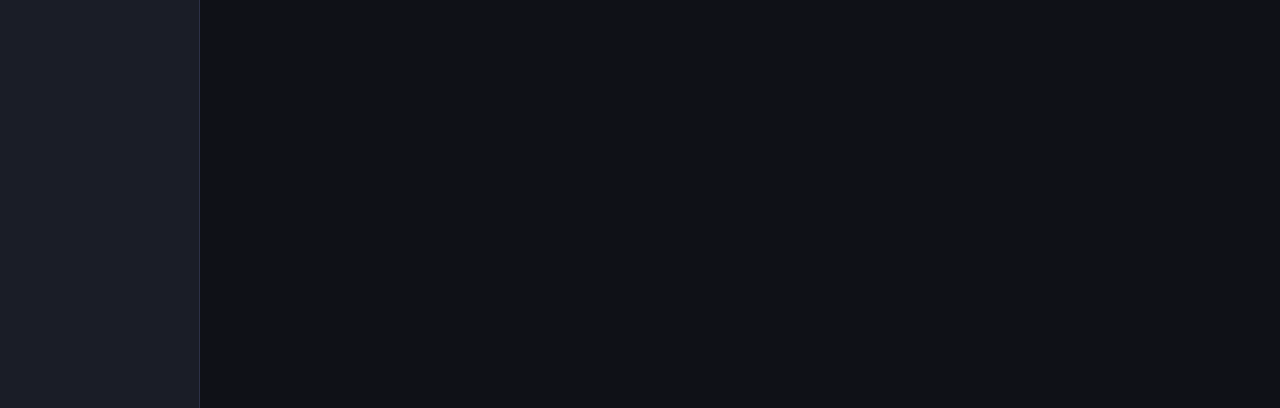
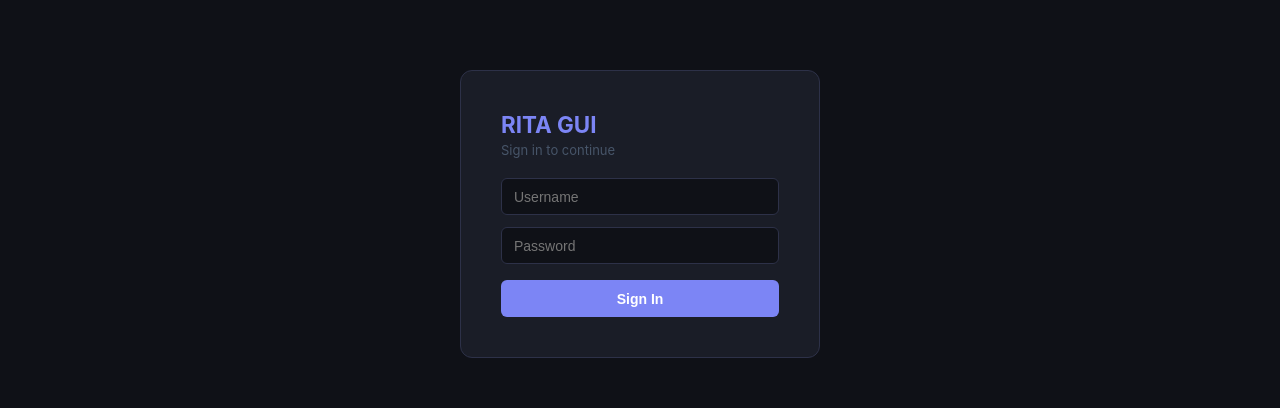
Before and after one commit to teehootchens/PRSM, a React (Vite) app in the folder frontend/: page / in a window 1280 px wide. Shown: the part 186-594 px from the top of the page. Built offline with nearby package versions, Linux system fonts and the light colour scheme; no server answers.

Commit message:
feat: add login page and auth context

```diff
--- a/frontend/src/App.jsx
+++ b/frontend/src/App.jsx
@@ -1,16 +1,38 @@
 import { BrowserRouter, Routes, Route, NavLink } from 'react-router-dom'
+import { AuthProvider, useAuth } from './AuthContext'
 import Beaconing from './pages/Beaconing.jsx'
+import Login from './pages/Login.jsx'
 import './App.css'
 
-export default function App() {
+function Shell() {
+  const { credentials, logout } = useAuth()
+
+  if (!credentials) return <Login />
+
   return (
-    <BrowserRouter>
     <div className="app">
       <nav className="sidebar">
         <div className="logo">RITA GUI</div>
         <NavLink to="/" end className={({ isActive }) => isActive ? 'nav-link active' : 'nav-link'}>
           Beaconing
         </NavLink>
+        <div style={{ marginTop: 'auto', paddingTop: '1rem', borderTop: '1px solid #2d3148' }}>
+          <button
+            onClick={logout}
+            style={{
+              background: 'none',
+              border: 'none',
+              color: '#475569',
+              cursor: 'pointer',
+              fontSize: 13,
+              padding: '0.4rem 0',
+              width: '100%',
+              textAlign: 'left',
+            }}
+          >
+            Sign out
+          </button>
+        </div>
       </nav>
       <main className="content">
         <Routes>
@@ -18,6 +40,15 @@ export default function App() {
         </Routes>
       </main>
     </div>
-    </BrowserRouter>
   )
 }
+
+export default function App() {
+  return (
+    <AuthProvider>
+      <BrowserRouter>
+        <Shell />
+      </BrowserRouter>
+    </AuthProvider>
+  )
+}
--- /dev/null
+++ b/frontend/src/AuthContext.jsx
@@ -0,0 +1,23 @@
+import { createContext, useContext, useState } from 'react'
+
+const AuthContext = createContext(null)
+
+export function AuthProvider({ children }) {
+  const [credentials, setCredentials] = useState(null)
+
+  const login = (username, password) => {
+    setCredentials({ username, password })
+  }
+
+  const logout = () => setCredentials(null)
+
+  return (
+    <AuthContext.Provider value={{ credentials, login, logout }}>
+      {children}
+    </AuthContext.Provider>
+  )
+}
+
+export function useAuth() {
+  return useContext(AuthContext)
+}
--- a/frontend/src/pages/Beaconing.jsx
+++ b/frontend/src/pages/Beaconing.jsx
@@ -7,9 +7,7 @@ import {
   flexRender,
 } from '@tanstack/react-table'
 import axios from 'axios'
-
-const API = import.meta.env.VITE_API_BASE || ''
-const AUTH = { auth: { username: 'admin', password: 'changeme' } }
+import { useAuth } from '../AuthContext'
 
 function ScoreBadge({ value }) {
   const pct = Math.round((value || 0) * 100)
@@ -30,6 +28,9 @@ function ScoreBadge({ value }) {
 }
 
 export default function Beaconing() {
+  const { credentials } = useAuth()
+  const auth = { auth: credentials }
+
   const [datasets, setDatasets] = useState([])
   const [dataset, setDataset] = useState('')
   const [data, setData] = useState([])
@@ -39,7 +40,7 @@ export default function Beaconing() {
   const [globalFilter, setGlobalFilter] = useState('')
 
   useEffect(() => {
-    axios.get(`${API}/api/datasets`, AUTH)
+    axios.get('/api/datasets', auth)
       .then(r => {
         setDatasets(r.data.datasets)
         if (r.data.datasets.length > 0) setDataset(r.data.datasets[0])
@@ -51,7 +52,7 @@ export default function Beaconing() {
     if (!dataset) return
     setLoading(true)
     setError(null)
-    axios.get(`${API}/api/beaconing`, { ...AUTH, params: { dataset, limit: 500 } })
+    axios.get('/api/beaconing', { ...auth, params: { dataset, limit: 500 } })
       .then(r => setData(r.data.results))
       .catch(() => setError('Failed to load beaconing data'))
       .finally(() => setLoading(false))
--- /dev/null
+++ b/frontend/src/pages/Login.jsx
@@ -0,0 +1,120 @@
+import { useState } from 'react'
+import { useAuth } from '../AuthContext'
+
+export default function Login() {
+  const { login } = useAuth()
+  const [username, setUsername] = useState('')
+  const [password, setPassword] = useState('')
+  const [error, setError] = useState(null)
+  const [loading, setLoading] = useState(false)
+
+  const handleSubmit = async (e) => {
+    e.preventDefault()
+    setLoading(true)
+    setError(null)
+    try {
+      const res = await fetch('/api/datasets', {
+        headers: {
+          'Authorization': 'Basic ' + btoa(`${username}:${password}`)
+        }
+      })
+      if (res.status === 401) {
+        setError('Invalid username or password')
+      } else if (res.ok) {
+        login(username, password)
+      } else {
+        setError('Unexpected error, try again')
+      }
+    } catch {
+      setError('Could not reach server')
+    } finally {
+      setLoading(false)
+    }
+  }
+
+  return (
+    <div style={{
+      display: 'flex',
+      alignItems: 'center',
+      justifyContent: 'center',
+      height: '100vh',
+      background: '#0f1117',
+    }}>
+      <div style={{
+        background: '#1a1d27',
+        border: '1px solid #2d3148',
+        borderRadius: 12,
+        padding: '2.5rem',
+        width: 360,
+        display: 'flex',
+        flexDirection: 'column',
+        gap: '1.25rem',
+      }}>
+        <div>
+          <div style={{ fontSize: '1.4rem', fontWeight: 700, color: '#7c85f5', marginBottom: 4 }}>
+            RITA GUI
+          </div>
+          <div style={{ color: '#475569', fontSize: 13 }}>
+            Sign in to continue
+          </div>
+        </div>
+
+        <form onSubmit={handleSubmit} style={{ display: 'flex', flexDirection: 'column', gap: '0.75rem' }}>
+          <input
+            type="text"
+            placeholder="Username"
+            value={username}
+            onChange={e => setUsername(e.target.value)}
+            required
+            style={{
+              background: '#0f1117',
+              border: '1px solid #2d3148',
+              color: '#e2e8f0',
+              padding: '0.6rem 0.75rem',
+              borderRadius: 6,
+              fontSize: 14,
+              outline: 'none',
+            }}
+          />
+          <input
+            type="password"
+            placeholder="Password"
+            value={password}
+            onChange={e => setPassword(e.target.value)}
+            required
+            style={{
+              background: '#0f1117',
+              border: '1px solid #2d3148',
+              color: '#e2e8f0',
+              padding: '0.6rem 0.75rem',
+              borderRadius: 6,
+              fontSize: 14,
+              outline: 'none',
+            }}
+          />
+          {error && (
+            <div style={{ color: '#ef4444', fontSize: 13 }}>{error}</div>
+          )}
+          <button
+            type="submit"
+            disabled={loading}
+            style={{
+              background: '#7c85f5',
+              color: '#fff',
+              border: 'none',
+              borderRadius: 6,
+              padding: '0.65rem',
+              fontWeight: 600,
+              fontSize: 14,
+              cursor: loading ? 'not-allowed' : 'pointer',
+              opacity: loading ? 0.7 : 1,
+              marginTop: 4,
+            }}
+          >
+            {loading ? 'Signing in...' : 'Sign In'}
+          </button>
+        </form>
+      </div>
+    </div>
+  )
+}
```
Also changed, not shown: 1 other file (tests, documents, lock files or other folders). Lines whose indentation alone changed are shown as unchanged.
